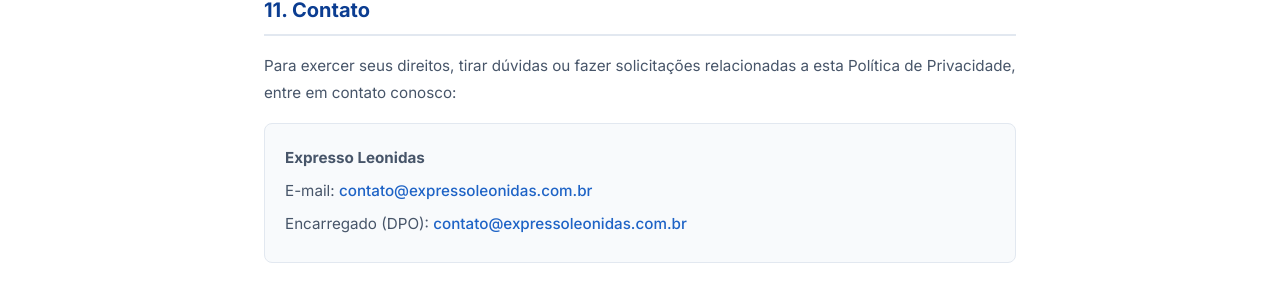
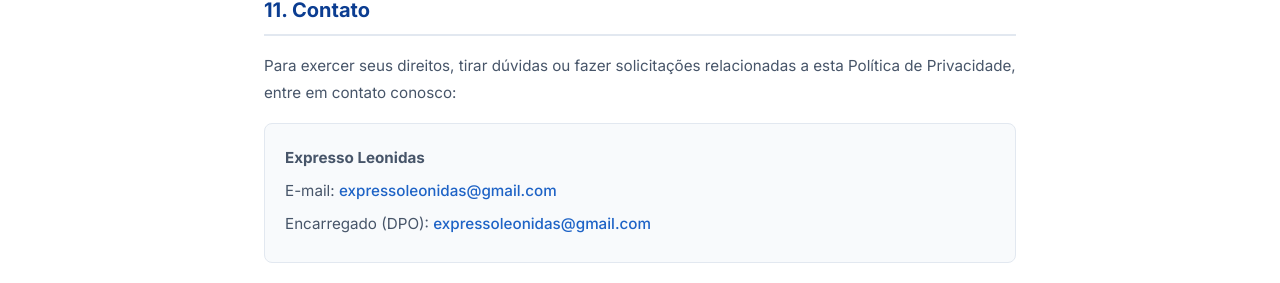
Before and after one commit to 666ancestral-oss/express-leonidas, a React (Vite) app: page /privacidade in a window 1280 px wide. Shown: the part 3524-3807 px from the top of the page. Built offline with nearby package versions, Linux system fonts and the light colour scheme; no server answers.

Commit message:
use SITE_CONFIG.email in PrivacyPolicy

```diff
--- a/src/components/PrivacyPolicy.tsx
+++ b/src/components/PrivacyPolicy.tsx
@@ -1,8 +1,9 @@
 import { ArrowLeft } from 'lucide-react';
 import styles from './PrivacyPolicy.module.css';
+import { SITE_CONFIG } from '../shared/constants';
 
 const CONTROLLER = 'Expresso Leonidas';
-const CONTROLLER_EMAIL = 'contato@expressoleonidas.com.br';
+const CONTROLLER_EMAIL = SITE_CONFIG.email;
 const LAST_UPDATED = 'Junho de 2026';
 
 function PrivacyPolicy() {
```
